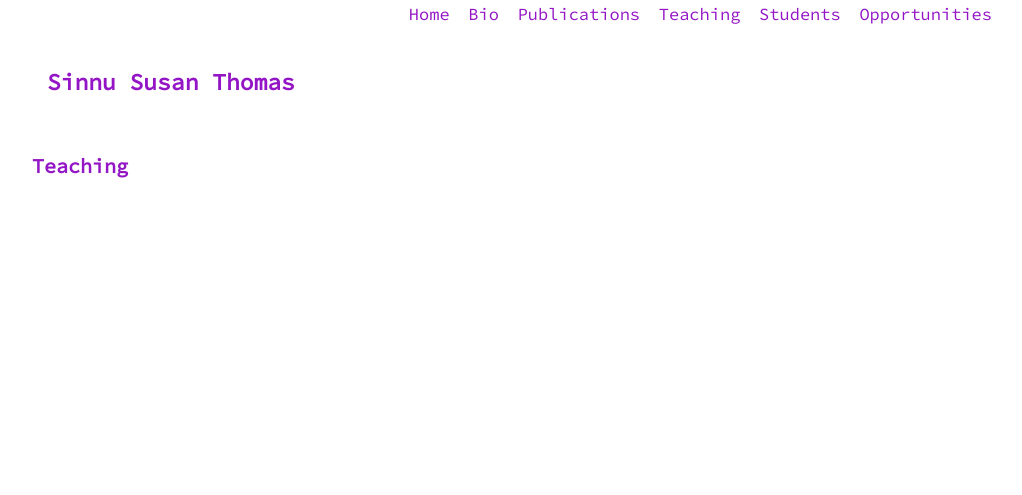
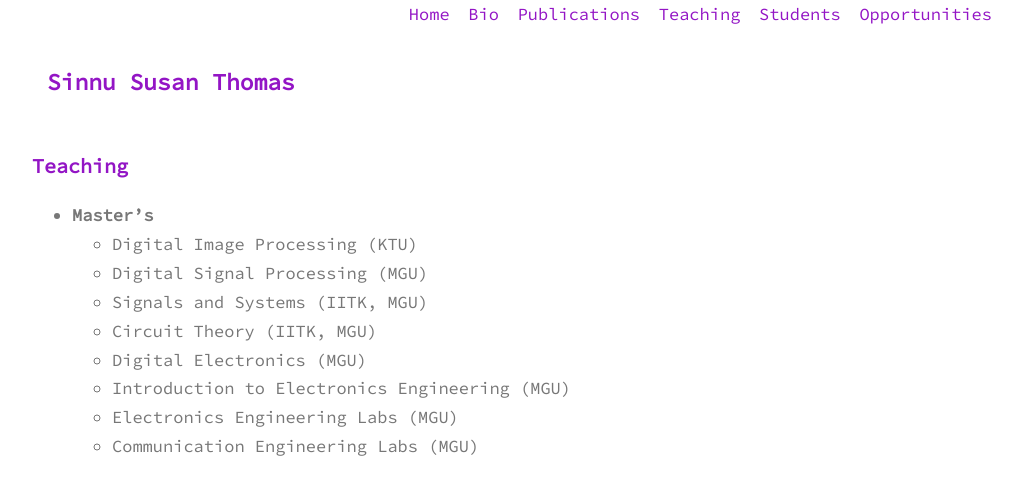
Before and after one commit to sinnuthomas/sinnuthomas.github.io, a Jekyll site: the page built from teaching.md, in a window 1280 px wide. Shown: the top 495 px of the page, without its empty margins (128-1150 px from the left). Built offline with Jekyll 4.4.1, drawn with Linux system fonts in a browser that asks for light colours.

Commit message:
Update teaching.md

```diff
--- a/teaching.md
+++ b/teaching.md
@@ -3,3 +3,13 @@ layout: page
 title: Teaching
 permalink: /teaching/
 ---
+* **Master's**
+  <br/>
+  * Digital Image Processing (KTU)
+  * Digital Signal Processing (MGU)
+  * Signals and Systems (IITK, MGU)
+  * Circuit Theory (IITK, MGU)
+  * Digital Electronics (MGU)
+  * Introduction to Electronics Engineering (MGU)
+  * Electronics Engineering Labs (MGU)
+  * Communication Engineering Labs (MGU)
```
